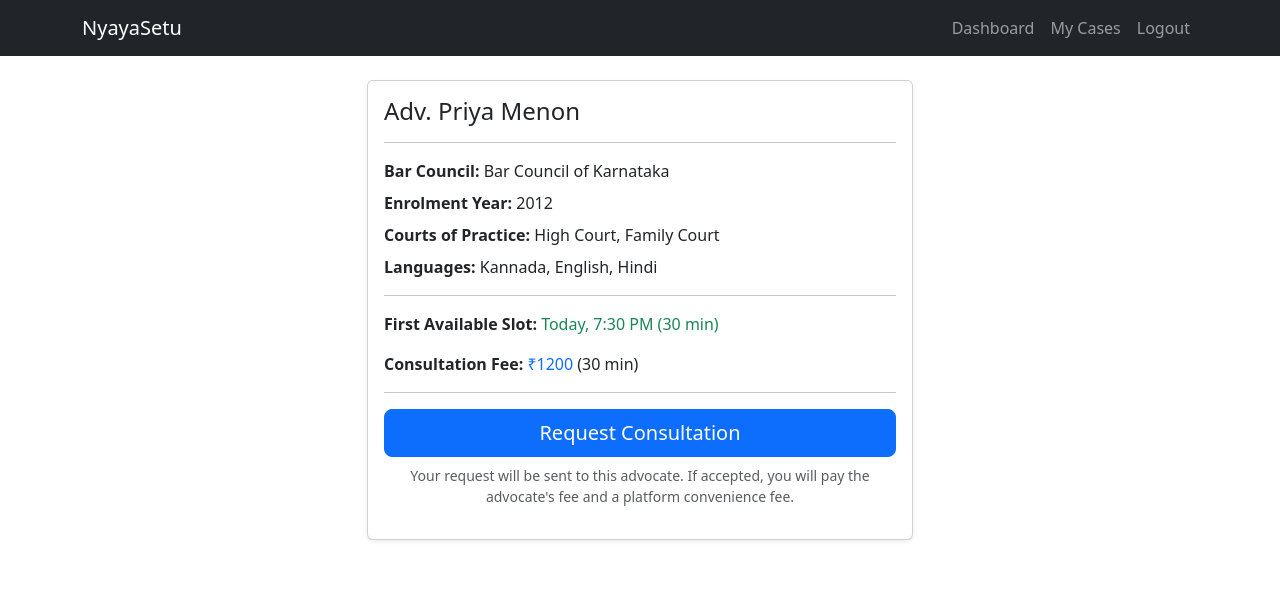
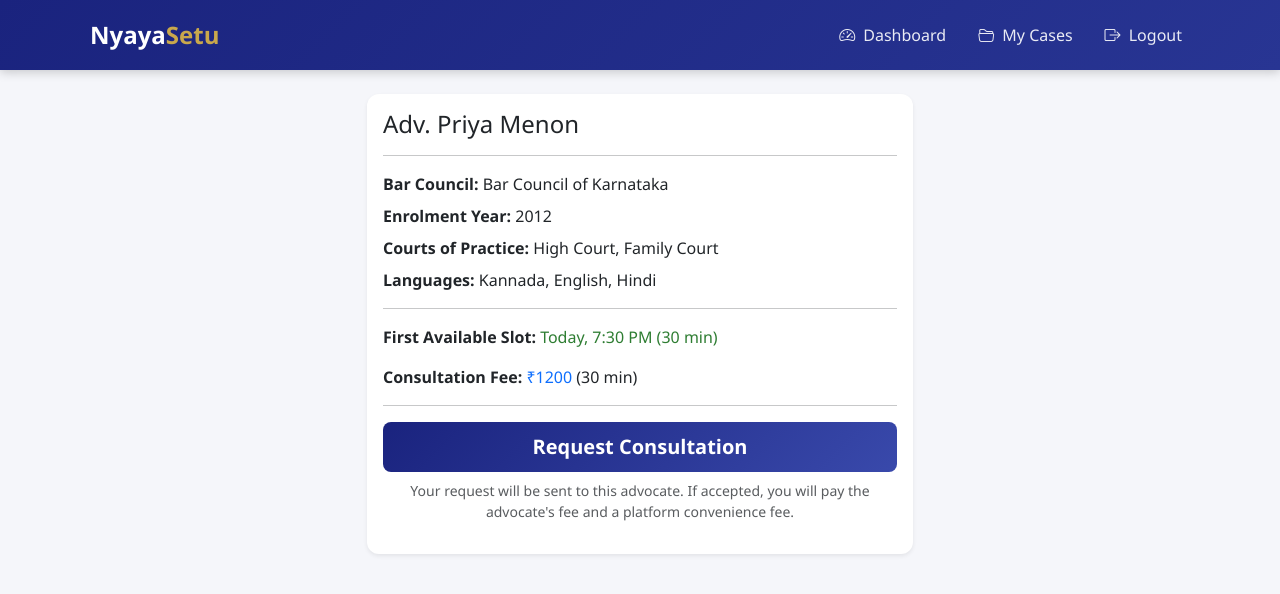
Before and after one commit to saivamsisinguru/nyayasetu, a Flask app: page /consult/advocate-card in a window 1280 px wide. Shown: the top 594 px of the page. Run offline with Flask 3, Linux system fonts and the light colour scheme; a user stored in the database is signed in.

Commit message:
Update base.html - UI

```diff
--- a/templates/base.html
+++ b/templates/base.html
@@ -5,22 +5,182 @@
     <meta name="viewport" content="width=device-width, initial-scale=1.0">
     <title>NyayaSetu - {% block title %}{% endblock %}</title>
     <link href="https://cdn.jsdelivr.net/npm/bootstrap@5.3.0/dist/css/bootstrap.min.css" rel="stylesheet">
+    <link href="https://cdn.jsdelivr.net/npm/bootstrap-icons@1.11.3/font/bootstrap-icons.min.css" rel="stylesheet">
+    <style>
+        :root {
+            --primary: #1a237e;
+            --primary-light: #3949ab;
+            --accent: #c9a84c;
+            --bg-light: #f5f6fa;
+            --text-dark: #2c3e50;
+        }
+
+        body {
+            background-color: var(--bg-light);
+            font-family: 'Segoe UI', Tahoma, Geneva, Verdana, sans-serif;
+            color: var(--text-dark);
+        }
+
+        .navbar {
+            background: linear-gradient(135deg, #1a237e 0%, #283593 100%) !important;
+            box-shadow: 0 2px 10px rgba(0,0,0,0.2);
+            padding: 12px 0;
+        }
+
+        .navbar-brand {
+            font-weight: 700;
+            font-size: 1.5rem;
+            color: #fff !important;
+        }
+
+        .navbar-brand span {
+            color: var(--accent);
+        }
+
+        .nav-link {
+            color: rgba(255,255,255,0.9) !important;
+            font-weight: 500;
+            transition: color 0.3s;
+        }
+
+        .nav-link:hover {
+            color: var(--accent) !important;
+        }
+
+        .card {
+            border: none;
+            border-radius: 12px;
+            box-shadow: 0 4px 15px rgba(0,0,0,0.08);
+            transition: transform 0.3s, box-shadow 0.3s;
+        }
+
+        .card:hover {
+            transform: translateY(-3px);
+            box-shadow: 0 8px 25px rgba(0,0,0,0.12);
+        }
+
+        .btn-primary {
+            background: linear-gradient(135deg, #1a237e 0%, #3949ab 100%);
+            border: none;
+            border-radius: 8px;
+            padding: 10px 20px;
+            font-weight: 600;
+            transition: all 0.3s;
+        }
+
+        .btn-primary:hover {
+            background: linear-gradient(135deg, #283593 0%, #1a237e 100%);
+            transform: translateY(-2px);
+            box-shadow: 0 5px 15px rgba(26,35,126,0.4);
+        }
+
+        .btn-outline-primary {
+            border: 2px solid #1a237e;
+            color: #1a237e;
+            border-radius: 8px;
+            font-weight: 600;
+        }
+
+        .btn-outline-primary:hover {
+            background: #1a237e;
+            color: white;
+        }
+
+        .badge {
+            border-radius: 6px;
+            padding: 6px 12px;
+            font-weight: 500;
+        }
+
+        .form-control, .form-select {
+            border-radius: 8px;
+            border: 1.5px solid #e0e0e0;
+            padding: 10px 15px;
+        }
+
+        .form-control:focus, .form-select:focus {
+            border-color: #3949ab;
+            box-shadow: 0 0 0 3px rgba(57,73,171,0.1);
+        }
+
+        .alert {
+            border-radius: 10px;
+            border: none;
+        }
+
+        .nav-tabs .nav-link {
+            color: #666;
+            font-weight: 600;
+            border: none;
+            border-bottom: 3px solid transparent;
+        }
+
+        .nav-tabs .nav-link.active {
+            color: #1a237e;
+            border-bottom: 3px solid #1a237e;
+            background: transparent;
+        }
+
+        .spinner-border {
+            color: #1a237e !important;
+        }
+
+        .text-success {
+            color: #2e7d32 !important;
+        }
+
+        .timeline-item {
+            border-left: 3px solid #3949ab;
+            padding-left: 15px;
+            margin-bottom: 15px;
+            position: relative;
+        }
+
+        .timeline-item::before {
+            content: '';
+            position: absolute;
+            left: -8px;
+            top: 5px;
+            width: 13px;
+            height: 13px;
+            background: #3949ab;
+            border-radius: 50%;
+        }
+    </style>
 </head>
 <body>
-    <nav class="navbar navbar-expand-lg navbar-dark bg-dark">
+    <nav class="navbar navbar-expand-lg navbar-dark">
         <div class="container">
-            <a class="navbar-brand" href="{{ url_for('index') }}">NyayaSetu</a>
+            <a class="navbar-brand" href="{{ url_for('index') }}">
+                <i class="bi bi-scale me-2"></i>Nyaya<span>Setu</span>
+            </a>
             <button class="navbar-toggler" type="button" data-bs-toggle="collapse" data-bs-target="#navbarNav">
                 <span class="navbar-toggler-icon"></span>
             </button>
             <div class="collapse navbar-collapse" id="navbarNav">
-                <ul class="navbar-nav ms-auto">
+                <ul class="navbar-nav ms-auto align-items-center">
                     {% if current_user.is_authenticated %}
-                        <li class="nav-item"><a class="nav-link" href="{{ url_for('dashboard') }}">Dashboard</a></li>
-                    <li class="nav-item"><a class="nav-link" href="{{ url_for('my_cases') }}">My Cases</a></li>
-                        <li class="nav-item"><a class="nav-link" href="{{ url_for('logout') }}">Logout</a></li>
+                        <li class="nav-item mx-2">
+                            <a class="nav-link" href="{{ url_for('dashboard') }}">
+                                <i class="bi bi-speedometer2 me-1"></i> Dashboard
+                            </a>
+                        </li>
+                        <li class="nav-item mx-2">
+                            <a class="nav-link" href="{{ url_for('my_cases') }}">
+                                <i class="bi bi-folder2-open me-1"></i> My Cases
+                            </a>
+                        </li>
+                        <li class="nav-item mx-2">
+                            <a class="nav-link" href="{{ url_for('logout') }}">
+                                <i class="bi bi-box-arrow-right me-1"></i> Logout
+                            </a>
+                        </li>
                     {% else %}
-                        <li class="nav-item"><a class="nav-link" href="{{ url_for('login') }}">Login</a></li>
+                        <li class="nav-item mx-2">
+                            <a class="nav-link" href="{{ url_for('login') }}">
+                                <i class="bi bi-person me-1"></i> Login
+                            </a>
+                        </li>
                     {% endif %}
                 </ul>
             </div>
@@ -28,10 +188,13 @@
     </nav>
 
     <div class="container mt-4">
-        {% with messages = get_flashed_messages() %}
+        {% with messages = get_flashed_messages(with_categories=true) %}
             {% if messages %}
-                {% for message in messages %}
-                    <div class="alert alert-info">{{ message }}</div>
+                {% for category, message in messages %}
+                    <div class="alert alert-{{ category if category else 'info' }} alert-dismissible fade show" role="alert">
+                        {{ message }}
+                        <button type="button" class="btn-close" data-bs-dismiss="alert"></button>
+                    </div>
                 {% endfor %}
             {% endif %}
         {% endwith %}
```
